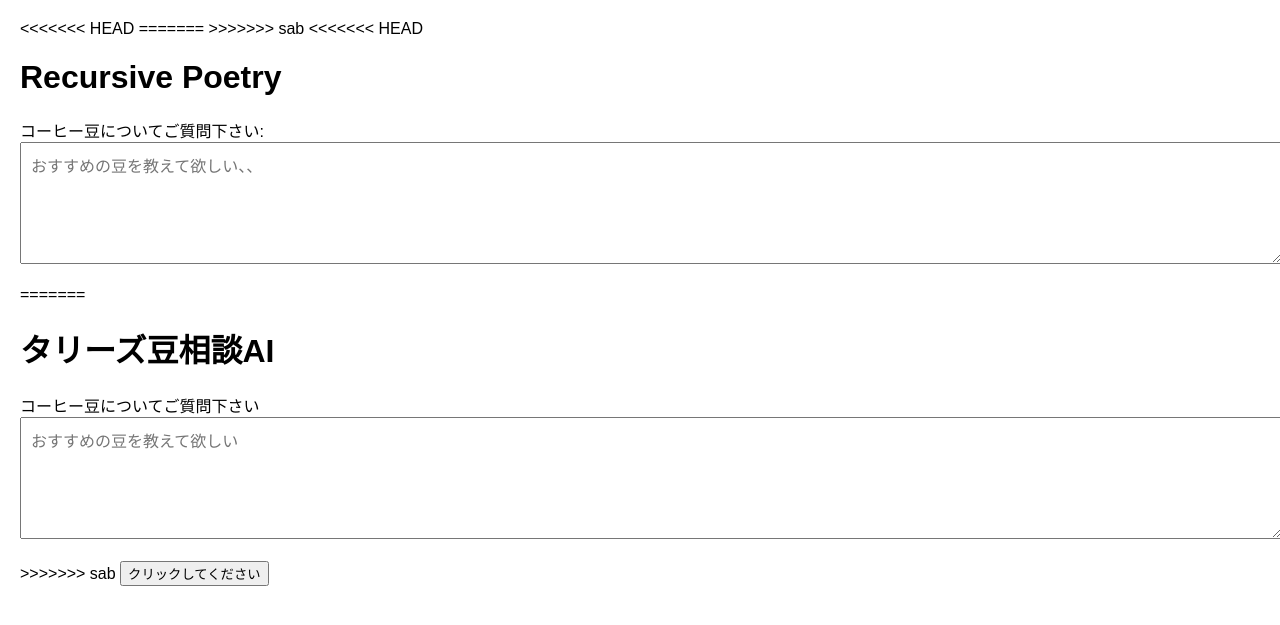
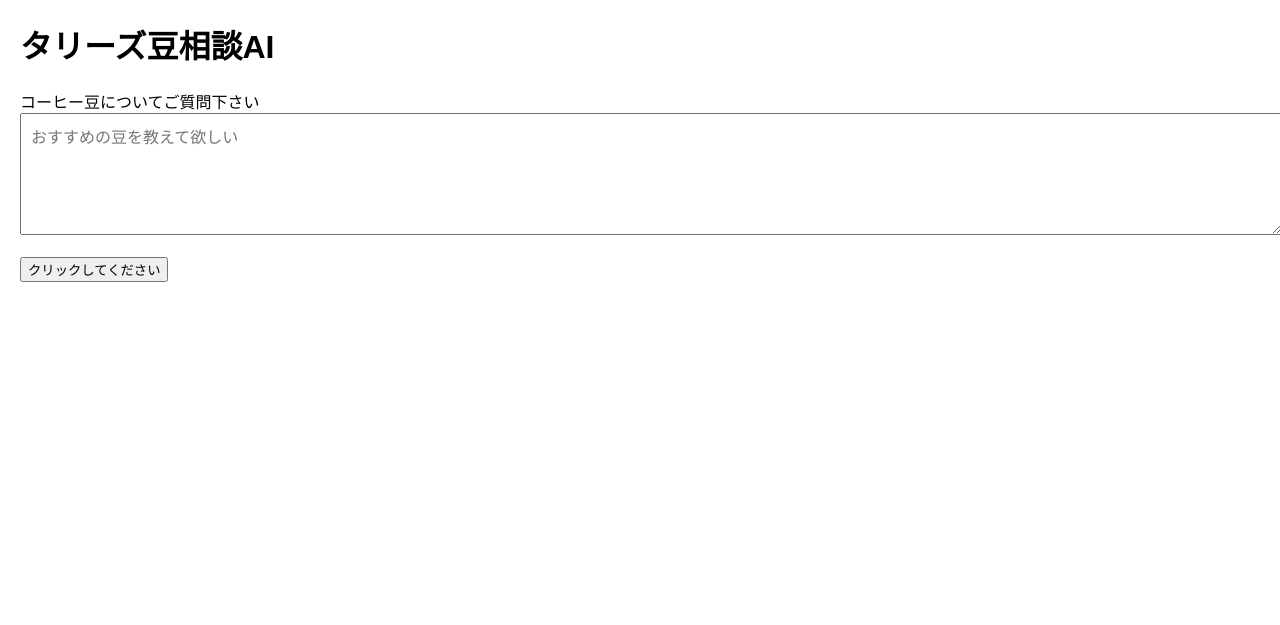
Before and after one commit to geen100/beans_seach, a Flask app: page / in a window 1280 px wide. Shown: the top 625 px of the page. Run offline with Flask 3, Linux system fonts and the light colour scheme.

Commit message:
change html

```diff
--- a/templates/index.html
+++ b/templates/index.html
@@ -3,11 +3,7 @@
 <head>
     <meta charset="UTF-8">
     <meta name="viewport" content="width=device-width, initial-scale=1.0">
-<<<<<<< HEAD
-    <title>Recursive Poetry</title>
-=======
     <title>タリーズAI</title>
->>>>>>> sab
     <style>
         body {
             font-family: Arial, sans-serif;
@@ -30,30 +26,17 @@
     </style>
 </head>
 <body>
-<<<<<<< HEAD
-    <h1>Recursive Poetry</h1>
-
-    <form action="/" method="post">
-        <label for="prompt">コーヒー豆についてご質問下さい:</label><br>
-        <textarea id="prompt" name="prompt" placeholder="おすすめの豆を教えて欲しい、、"></textarea><br><br>
-=======
     <h1>タリーズ豆相談AI</h1>
 
     <form action="/" method="post">
         <label for="prompt">コーヒー豆についてご質問下さい</label><br>
         <textarea id="prompt" name="prompt" placeholder="おすすめの豆を教えて欲しい"></textarea><br><br>
->>>>>>> sab
         <input type="submit" value="クリックしてください">
     </form>
 
     {% if beans %}
-<<<<<<< HEAD
-    <div class="poem-container">
-        <h2>Poem generated:</h2>
-=======
     <div class="beans-container">
         <h2>タリーズAIの回答:</h2>
->>>>>>> sab
         <p>{{ beans }}</p>
     </div>
     {% endif %}
```
